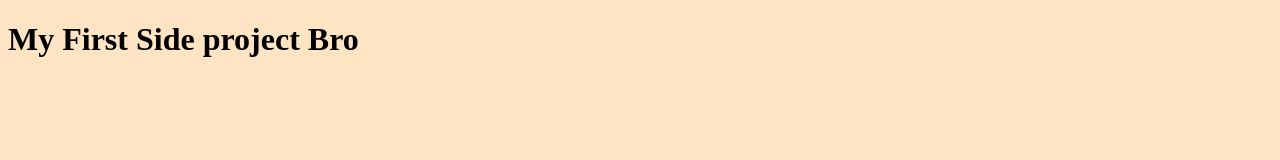
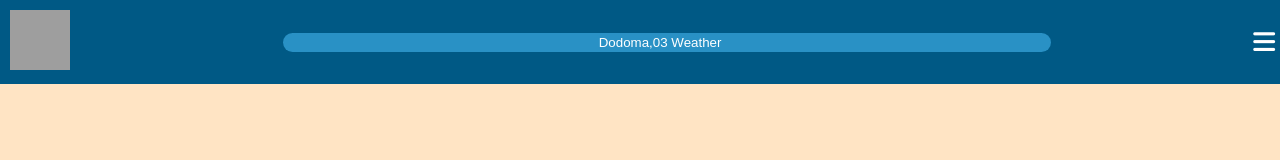
Before and after one commit to tumainimaganiko/Weather.com, a website built with webpack: page src/index.html in a window 1280 px wide. Built offline with nearby package versions, Linux system fonts and the light colour scheme; grey boxes are pictures that could not be loaded.

Commit message:
Add Header section

```diff
--- a/src/index.html
+++ b/src/index.html
@@ -4,9 +4,22 @@
     <meta charset="UTF-8">
     <meta http-equiv="X-UA-Compatible" content="IE=edge">
     <meta name="viewport" content="width=device-width, initial-scale=1.0">
+    <script src="https://kit.fontawesome.com/51f27b15da.js" crossorigin="anonymous"></script>
     <title>Weather.com</title>
 </head>
 <body>
-    <h1>My First Side project Bro</h1>
+    <header>
+        <div class="left-header">
+            <img src="https://upload.wikimedia.org/wikipedia/commons/thumb/7/77/The_Weather_Channel_logo_2005-present.svg/600px-The_Weather_Channel_logo_2005-present.svg.png?20180322194746" alt="Weather logo">
+        </div>
+        <div class="middle-header">
+            <form action="">
+                <input type="search" placeholder="Dodoma,03 Weather">
+            </form>
+        </div>
+        <div class="right-header">
+            <i class="fa-solid fa-bars"></i>
+        </div>
+    </header>
 </body>
 </html>
--- a/src/index.js
+++ b/src/index.js
@@ -1 +1,2 @@
 import './styles.css';
+import weather from './images/weather.png'
--- a/src/styles.css
+++ b/src/styles.css
@@ -1,3 +1,46 @@
 body {
     background-color: bisque;
+    margin: 0;
 }
+
+header {
+    background-color: #005985;
+    display: flex;
+    justify-content: space-between;
+    align-items: center;
+}
+
+.left-header img {
+    width: 60px;
+    height: 60px;
+}
+
+.left-header {
+    padding: 10px;
+}
+
+.right-header {
+    padding-right:5px;
+}
+
+.middle-header {
+    width: 60%;
+}
+
+input[type='search'] {
+    background-color: #2991c5;
+    width: 100%;
+    border: 1px solid transparent;
+    border-radius: 12px;
+}
+
+input[type='search']::placeholder {
+    color: #fff;
+    text-align: center;
+
+}
+
+.fa-bars {
+    font-size: 25px;
+    color: #fff;
+}
```
Also changed, not shown: src/images/weather.png (added).
